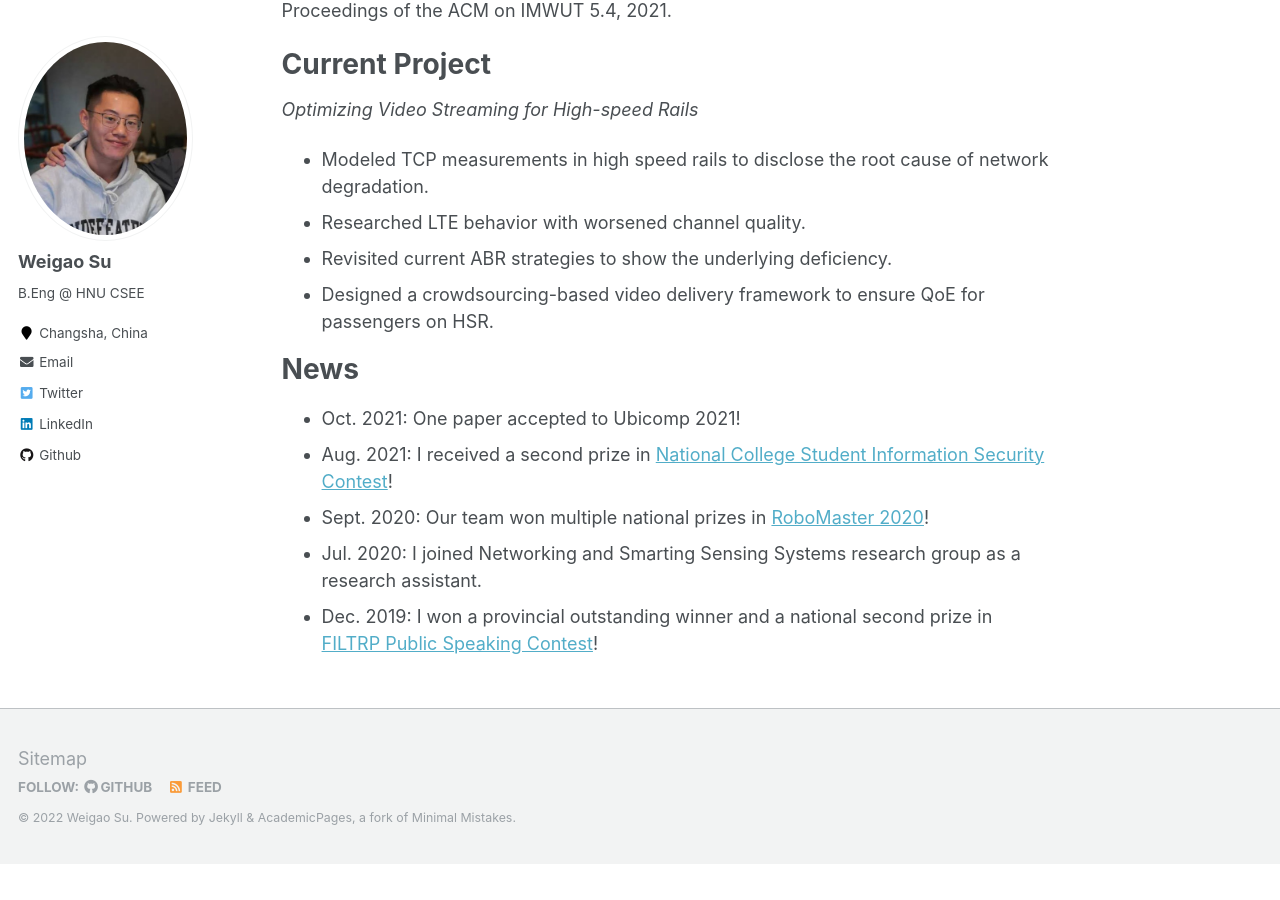
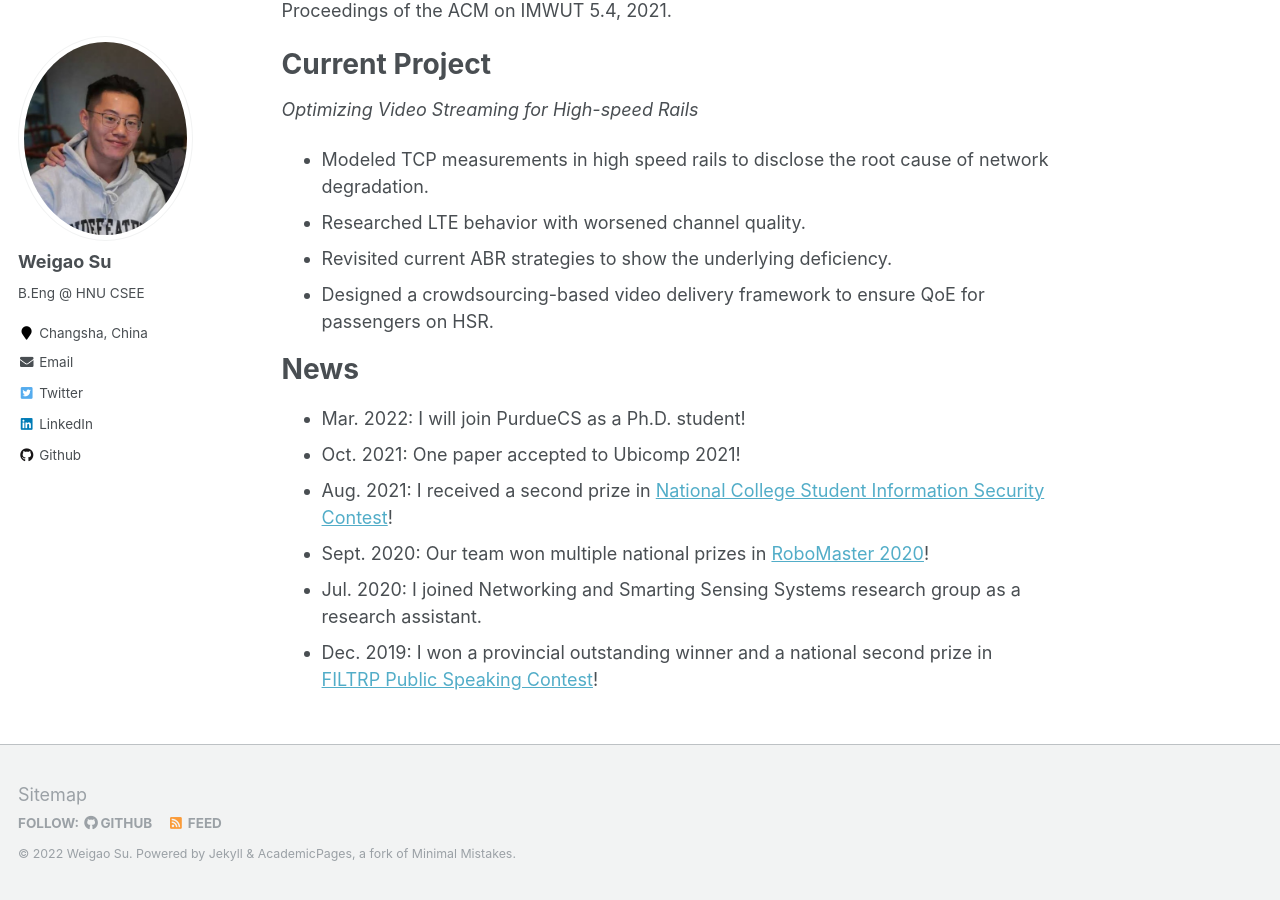
Before and after one commit to wegul/wegul.github.io, a Jekyll site: the page built from _pages/about.md, in a window 1280 px wide and 900 px high, scrolled down 739 px. Built offline with Jekyll 4.4.1, drawn with Linux system fonts in a browser that asks for light colours; before the commit the page ends 1603 px from its top, so only the background shows below that.

Commit message:
Update about.md

```diff
--- a/_pages/about.md
+++ b/_pages/about.md
@@ -42,6 +42,7 @@ Current Project
 
 News
 ======
+* Mar. 2022: I will join PurdueCS as a Ph.D. student!
 * Oct. 2021: One paper accepted to Ubicomp 2021!
 * Aug. 2021: I received a second prize in [National College Student Information Security Contest](http://www.ciscn.cn/)!
 * Sept. 2020: Our team won multiple national prizes in [RoboMaster 2020](https://www.robomaster.com/en-US/robo/overview?djifrom=nav)!
```
